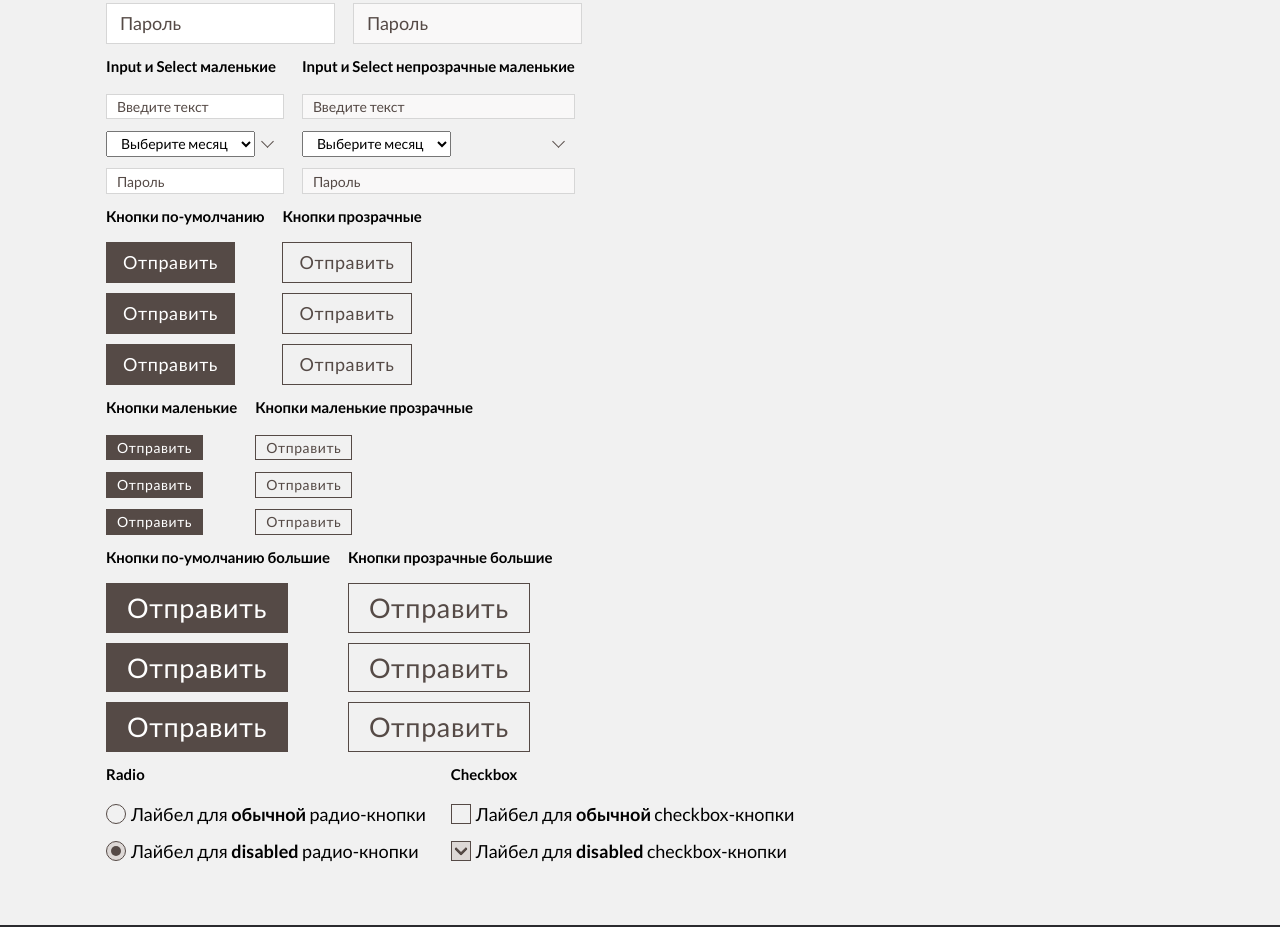
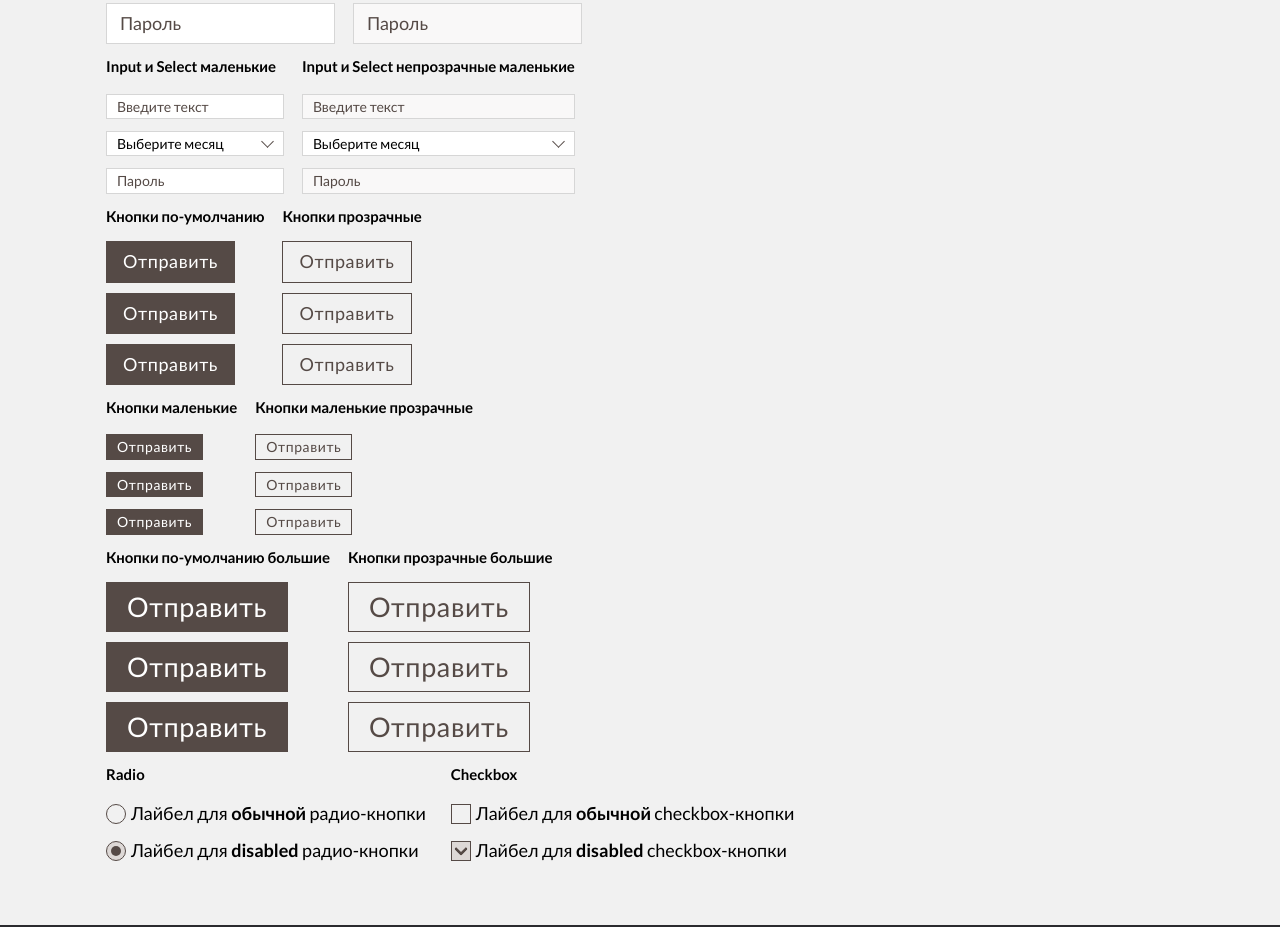
Before and after one commit to hilaratas/ldv-spa, a Vue app: page /tech in a window 1280 px wide. Shown: the part 3660-4587 px from the top of the page. Built offline with nearby package versions, Linux system fonts and the light colour scheme.

Commit message:
Мелкая правка технического дизайна

```diff
--- a/src/views/Tech.vue
+++ b/src/views/Tech.vue
@@ -241,7 +241,7 @@
                   </div>
                   <div class="form__row">
                     <div class="select select--small">
-                      <select name="month" class="select__select--small">
+                      <select name="month" class="select__select select__select--small">
                         <option value="2016" selected disabled>Выберите месяц</option>
                         <option value="2015">2015</option>
                         <option value="2014">2014</option>
@@ -264,7 +264,7 @@
                   </div>
                   <div class="form__row">
                     <div class="select select--small select--fill">
-                      <select name="month" class="select__select--small">
+                      <select name="month" class="select__select select__select--small">
                         <option value="2016" selected disabled>Выберите месяц</option>
                         <option value="2015">2015</option>
                         <option value="2014">2014</option>
```
